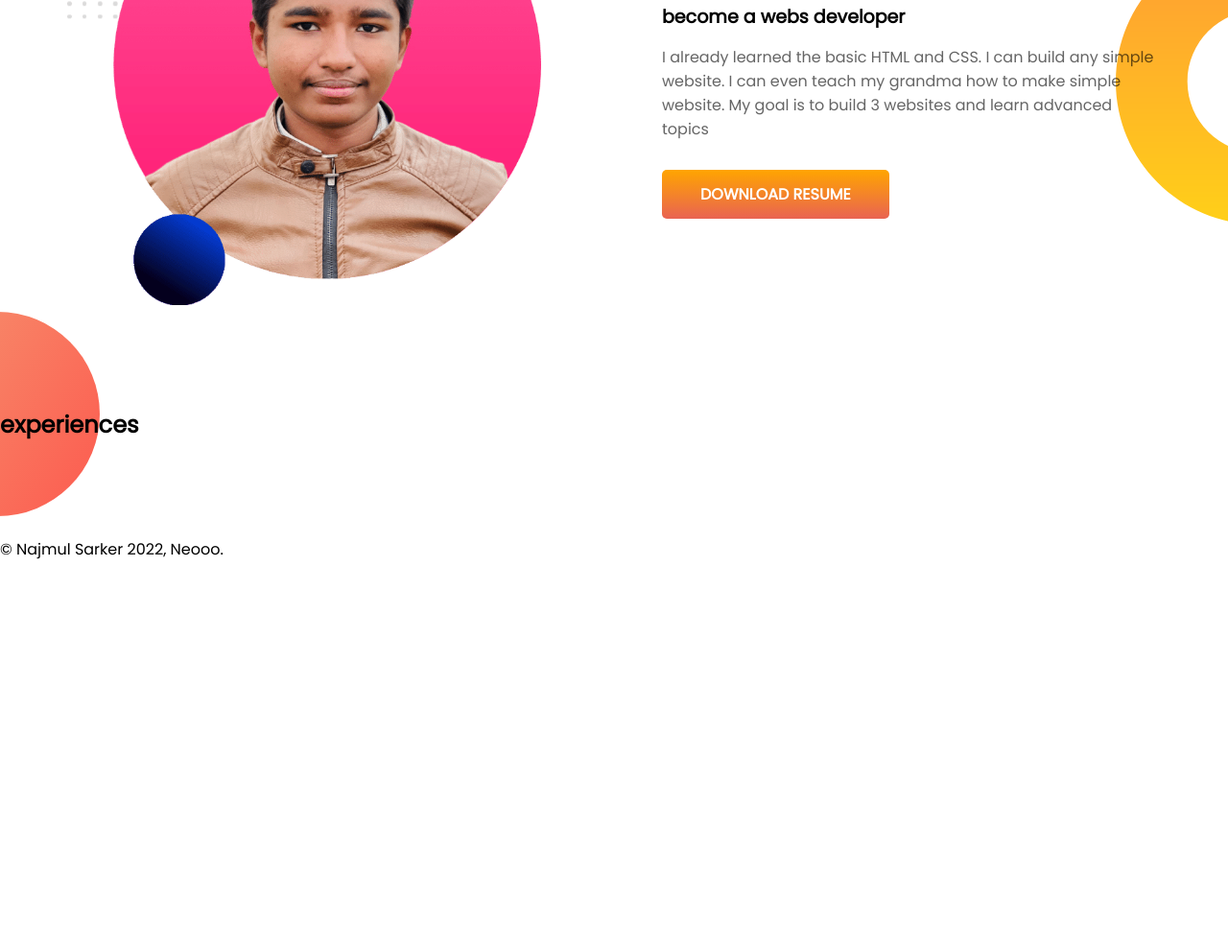
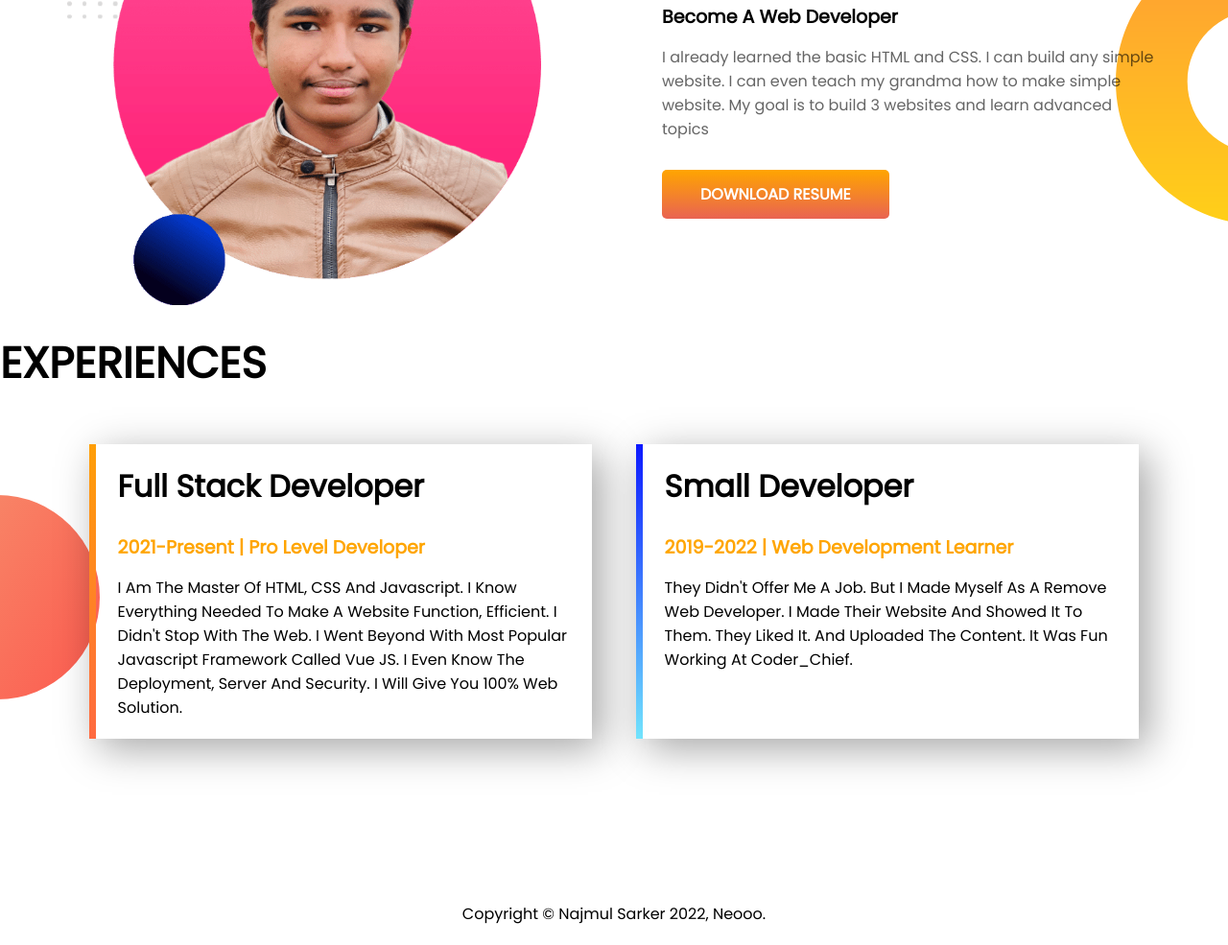
Before and after one commit to najmul4g/portfolio2, a plain HTML site: page index.html in a window 1280 px wide. Shown: the part 865-1850 px from the top of the page at 96% size. Before the commit the page ends 1450 px from the top, so only its background shows below. Drawn offline with Linux system fonts and the light colour scheme.

Commit message:
complete project

```diff
--- a/index.html
+++ b/index.html
@@ -31,7 +31,7 @@
             </div>
             <div class="col-2 half-width">
                 <h2>dream big</h2>
-                <h3>become a webs developer</h3>
+                <h3>become a web developer</h3>
                 <p>I already learned the basic HTML and CSS. I can build any
                     simple website. I can even teach my grandma how to make
                     simple website. My goal is to build 3 websites and learn
@@ -43,10 +43,18 @@
     <section class="experience-section">
         <h2>experiences</h2>
         <div class="container">
-            <div class="col-1"></div>
-            <div class="col-2"></div>
+            <div class="ep-box" id="ep-left">
+                <h2>Full Stack Developer</h2>
+                <h3>2021-Present | Pro Level Developer</h3>
+                <p>I am the master of HTML, CSS and Javascript. I know everything needed to make a website function, efficient. I didn't stop with the web. I went beyond with most popular Javascript framework called Vue JS. I even know the deployment, server and security. I will give you 100% web solution.</p>
+            </div>
+            <div class="ep-box" id="ep-right">
+                <h2>Small Developer</h2>
+                <h3>2019-2022 | Web development Learner</h3>
+                <p>They didn't offer me a job. But I made myself as a remove web developer. I made their website and showed it to them. They liked it. And uploaded the content. It was fun working at Coder_Chief.</p>
+            </div>
         </div>
     </section>
-    <footer>© Najmul Sarker 2022, Neooo.</footer>
+    <footer>Copyright © Najmul Sarker 2022, Neooo.</footer>
 </body>
 </html>
--- a/style.css
+++ b/style.css
@@ -77,6 +77,7 @@
     color: #000;
     font-size: 19px;
     font-weight: 700;
+    text-transform: capitalize;
     margin: 30px 0 15px;
 }
 .dream-section p{
@@ -95,7 +96,52 @@
     margin-top: 30px;
     display: inline-block;
 }
-.experience-section {
+.experience-section{
     background-image: url("img/exp-bg.png");
     background-repeat: no-repeat;
+    background-position: left center;
+    padding: 20px 0 150px;
 }
+.experience-section #ep-left{
+    border-left: 7px solid;
+    border-image: linear-gradient(orange , tomato) 30;
+}
+.experience-section #ep-right{
+    border-left: 7px solid;
+    border-image: linear-gradient(blue , #7EFCFC) 30;
+}
+.experience-section h2{
+    font-size: 45px;
+    text-transform: uppercase;
+}
+.ep-box{
+    margin-top: 50px;
+    width: 48%;
+    padding: 20px;
+    padding-left: 2%;
+    padding-right: 2%;
+    margin-left: 2%;
+    margin-right: 2%;
+    box-shadow: 10px 10px 40px #0000005b;
+}
+.ep-box h2{
+    font-size: 32px;
+    text-transform: capitalize;
+}
+.ep-box h3{
+    color: orange;
+    font-size: 19px;
+    font-weight: 700;
+    text-transform: capitalize;
+    margin: 25px 0 15px;
+}
+.ep-box p{
+    color: #000;
+    font-size: 16px;
+    font-weight: 400;
+    text-transform: capitalize;
+}
+footer{
+    text-align: center;
+    padding: 20px 0;
+}
```
